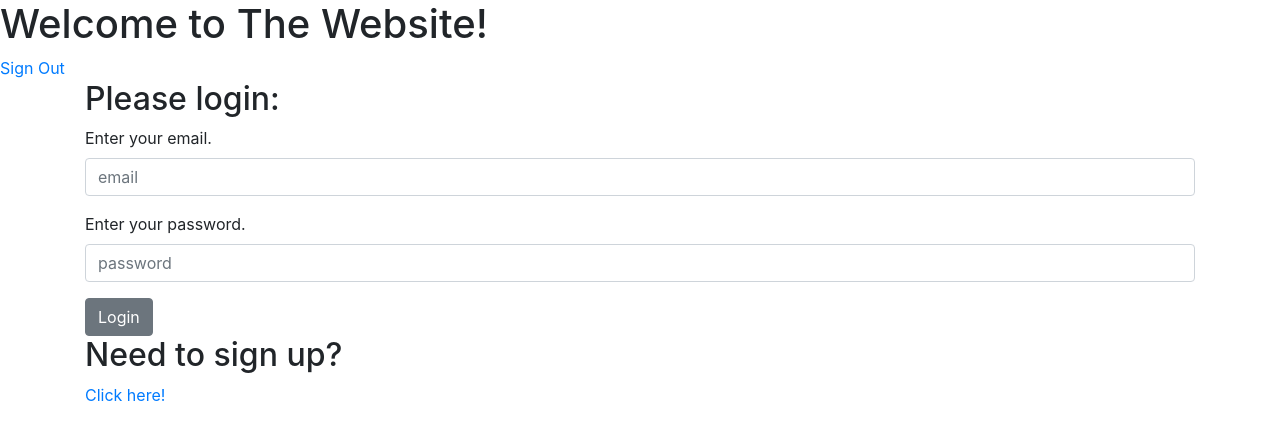
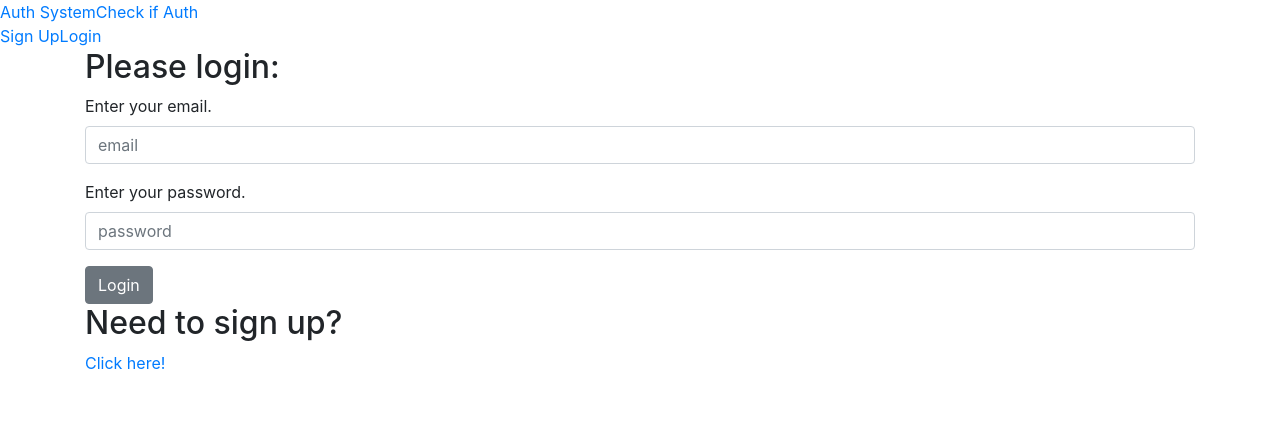
Before and after one commit to keirankozlowski/VCP-test, a React (Create React App) app in the folder client/: page / in a window 1280 px wide. Shown: the top 440 px of the page. Built offline with nearby package versions, Linux system fonts and the light colour scheme.

Commit message:
Created a dynamic nav

```diff
--- a/client/src/components/Navigation.js
+++ b/client/src/components/Navigation.js
@@ -1,9 +1,9 @@
 import React, { Component } from "react";
 import { Link } from "react-router-dom";
-import { connect } from 'react-redux';
+import { connect } from "react-redux";
 
 import * as routes from "../constants/routes";
-import * as actions from '../actions';
+import * as actions from "../actions";
 
 class Navigation extends Component {
   constructor(props) {
@@ -19,13 +19,31 @@ class Navigation extends Component {
   render() {
     return (
       <div>
-        <h1>Welcome to The Website!</h1>
-        <Link to={routes.LOGIN} onClick={this.signOut}>
-          Sign Out
-        </Link>
+        <Link to={routes.LOGIN}>Auth System</Link>
+        <Link to={routes.AUTHENTICATED}>Check if Auth</Link>
+
+        <div>
+          { !this.props.isAuth ?
+            [<Link to={routes.SIGNUP}>Sign Up</Link>,
+            <Link to={routes.LOGIN}>Login</Link>]
+          : null }
+
+          { this.props.isAuth ?
+            <Link to={routes.LOGIN} onClick={this.signOut}>Sign Out</Link>
+          : null }
+        </div>
       </div>
     );
   }
 }
 
-export default connect(null, actions)(Navigation);
+function mapStateToProps(state) {
+  return {
+    isAuth: state.auth.isAuth
+  };
+}
+
+export default connect(
+  mapStateToProps,
+  actions
+)(Navigation);
```
